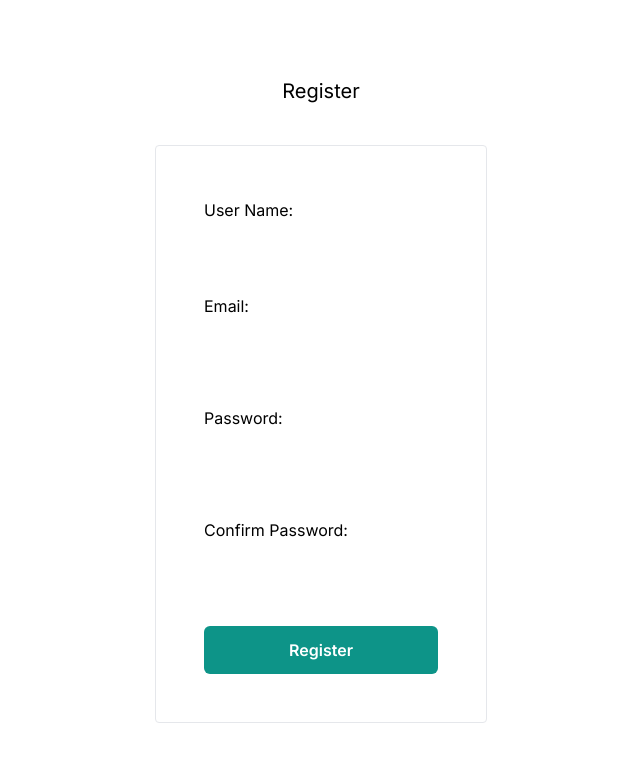
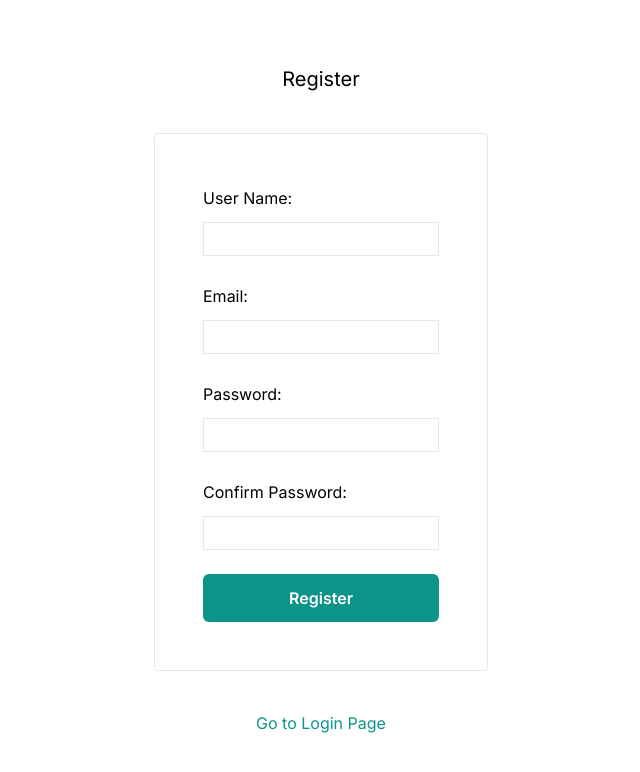
Before and after one commit to sakiadachi/emoji-clipboard-app, a Next.js app: page /registration in a window 1280 px wide. Shown: the top 772 px of the page, without its empty margins (319-959 px from the left). Built offline with nearby package versions, Linux system fonts and the light colour scheme.

Commit message:
Registration Page - Added login page link

```diff
--- a/app/registration/page.tsx
+++ b/app/registration/page.tsx
@@ -72,19 +72,23 @@ export default function RegistartionPage() {
       >
         <label className="flex flex-col mb-6 leading-8">
           User Name:
-          <input type="text" name="username" className="mt-2" />
+          <input type="text" name="username" className="mt-2 border" />
         </label>
-        <label className="flex flex-col mb-10 leading-8">
+        <label className="flex flex-col mb-6 leading-8">
           Email:
-          <input type="email" name="email" className="mt-2" />
+          <input type="email" name="email" className="mt-2 border" />
         </label>
-        <label className="flex flex-col mb-10 leading-8">
+        <label className="flex flex-col mb-6 leading-8">
           Password:
-          <input type="password" name="password" className="mt-2" />
+          <input type="password" name="password" className="mt-2 border" />
         </label>
-        <label className="flex flex-col mb-10 leading-8">
+        <label className="flex flex-col mb-6 leading-8">
           Confirm Password:
-          <input type="password" name="confirmpassword" className="mt-2" />
+          <input
+            type="password"
+            name="confirmpassword"
+            className="mt-2 border"
+          />
         </label>
 
         <PrimaryButton
@@ -93,6 +97,9 @@ export default function RegistartionPage() {
           additionalClassName={"h-12"}
         />
       </form>
+      <Link href="/login" className="text-teal-600 mt-10">
+        Go to Login Page
+      </Link>
     </main>
   );
 }
```
